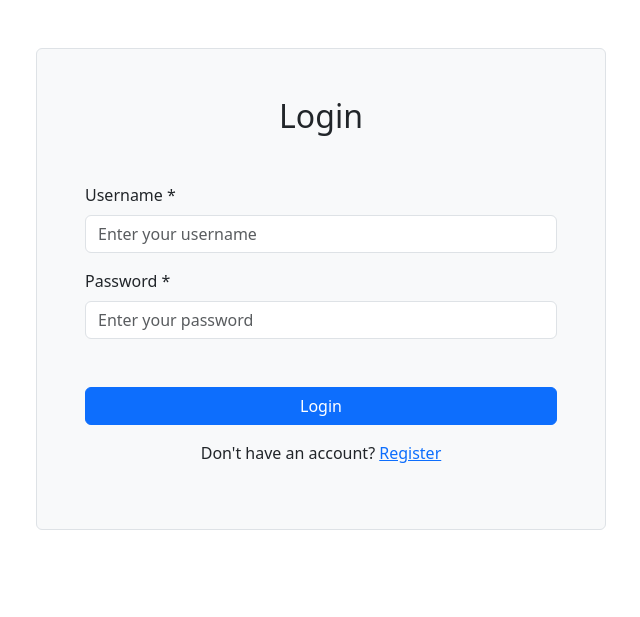
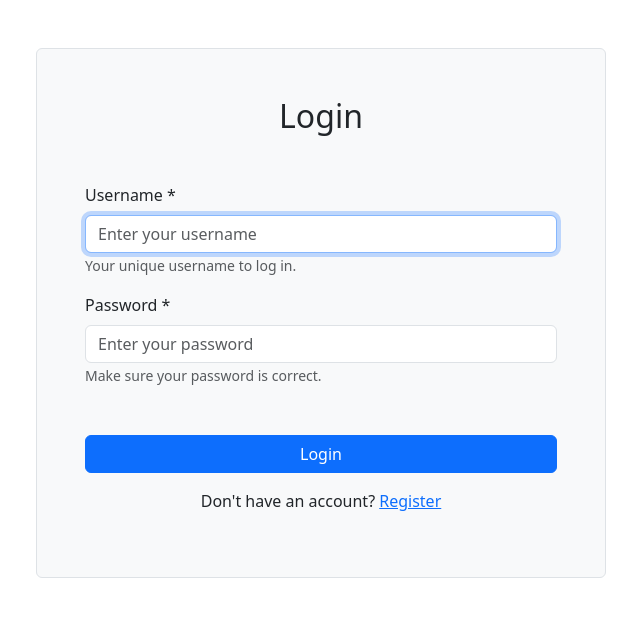
Before and after one commit to whdev36/zyra-web, a Django app: page /login/ in a window 1280 px wide. Shown: the top 617 px of the page, without its empty margins (319-959 px from the left). Run offline with Django 5.2, Linux system fonts and the light colour scheme.

Commit message:
update login view and form

```diff
--- a/main/views.py
+++ b/main/views.py
@@ -8,15 +8,19 @@ def home(request):
 
 # Login user
 def login_user(request):
+    username = ''
     if request.method == 'POST':
         username = request.POST.get('username')
         password = request.POST.get('password')
         user = authenticate(request, username=username, password=password)
         if user is not None:
-            login(request, user)
-            messages.success(request, 'You have successfully logged in.')
-            next_page = request.GET.get('next', 'home')
-            return redirect(next_page)
+            if not user.is_active:
+                messages.error(request, 'This account is inactive.', extra_tags='danger')
+            else:
+                login(request, user)
+                messages.success(request, 'You have successfully logged in.')
+                next_page = request.GET.get('next', 'home')
+                return redirect(next_page)
         else:
-            messages.warning(request, 'Check your username or password!')
-    return render(request, 'main/login.html', {})
+            messages.error(request, 'Invalid username or password', extra_tags='danger')
+    return render(request, 'main/login.html', {'username': username})
--- a/templates/main/login.html
+++ b/templates/main/login.html
@@ -7,14 +7,17 @@
             {% csrf_token %}
             <div class="form-group mb-3">
                 <label for="username" class="form-label">Username *</label>
-                <input type="text" name="username" id="username" class="form-control" placeholder="Enter your username">
-                <small class="text-muted"></small>
+                <input type="text" name="username" id="username" class="form-control"
+                    value="{{ username }}" placeholder="Enter your username" autofocus
+                    required minlength="3" maxlength="150">
+                <small class="text-muted">Your unique username to log in.</small>
             </div>
 
             <div class="form-group mb-5">
                 <label for="password" class="form-label">Password *</label>
-                <input type="password" name="password" id="password" class="form-control" placeholder="Enter your password">
-                <small class="text-muted"></small>
+                <input type="password" name="password" id="password" class="form-control"
+                    placeholder="Enter your password" required minlength="8">
+                <small class="text-muted">Make sure your password is correct.</small>
             </div>
 
             <button type="submit" class="btn btn-primary w-100">Login</button>
```
